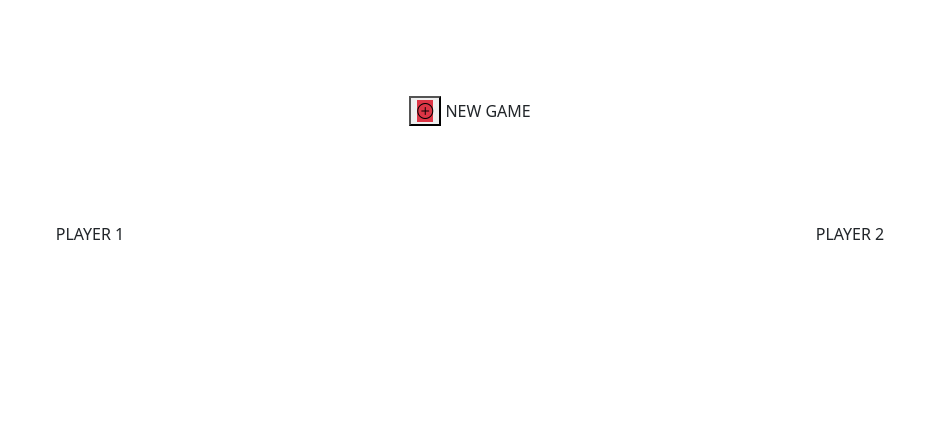
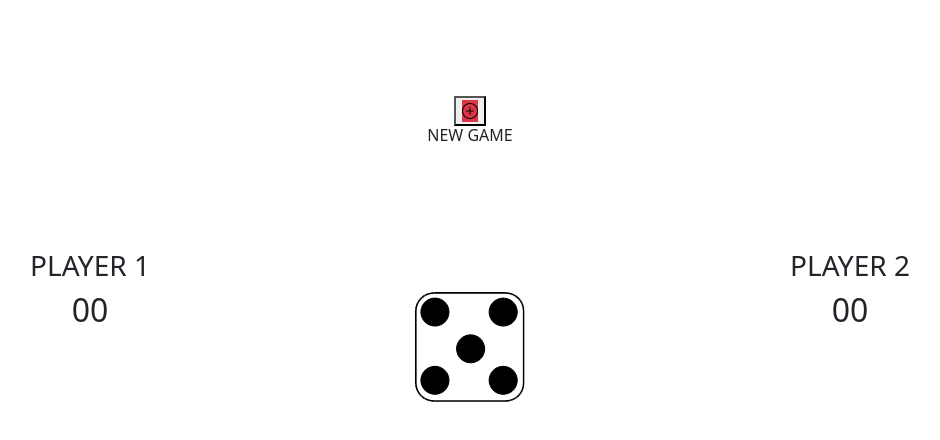
Before and after one commit to BeaterisuSan/ecf2_jeu_de_de_js, a plain HTML site: page index.html in a window 1280 px wide. Shown: the whole page, without its empty margins (170-1110 px from the left). Drawn offline with nearby package versions, Linux system fonts and the light colour scheme.

Commit message:
Mise en place image du dé

```diff
--- a/index.html
+++ b/index.html
@@ -18,24 +18,38 @@
 </head>
 <body class="container">
 
+    <!--Bouton New Game-->
     <div class="row">
         <div class="col py-5 my-5 text-center">
             <button id="beginGame"><i class="icon-new-game bi bi-plus-circle bg-danger"></i></button>
-            NEW GAME
+            <h6 class="newGame">NEW GAME</h6>
         </div>
     </div>
 
+    <!--Player 1 et Player 2-->
     <div class="row">
         <div class="col text-center">
-            PLAYER 1
+            <h3 class="newGame">PLAYER 1</h3>
         </div>
         <div class="col">
-
         </div>
         <div class="col text-center">
-            PLAYER 2
+            <h3 class="playerTwo" >PLAYER 2</h3>
         </div>
     </div>
+
+    <!--Scole global player 1  image dé Score glabal player 2-->
+    <div class="row text-center">
+        <div class="col">
+            <h2 id="scoreGlobalOne">00</h2>
+        </div>
+        <div class="col">
+            <img src="dice5.png">
+        </div>
+        <div class="col">
+            <h2 id="scoreGlobalTwo">00</h2>
+        </div>
+
 
     </div>
 
```
Also changed, not shown: dice5.png (added).
